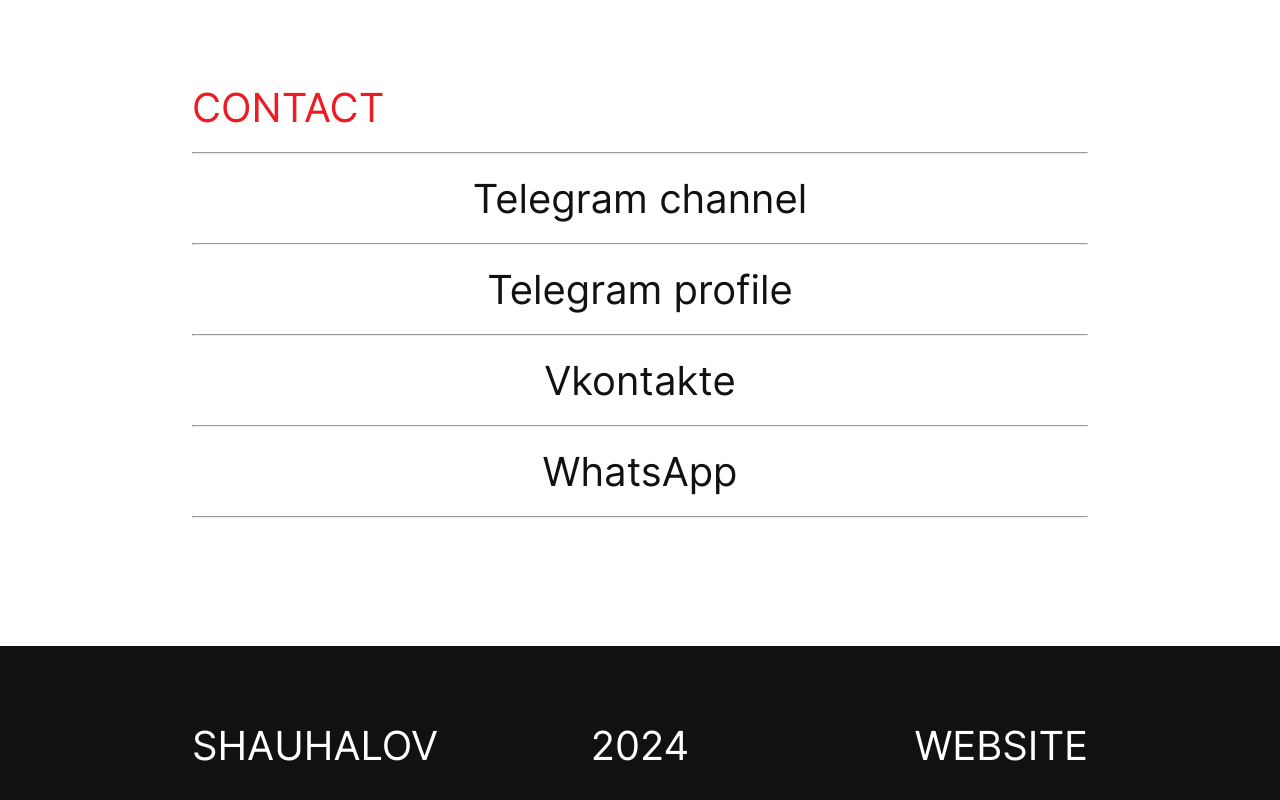
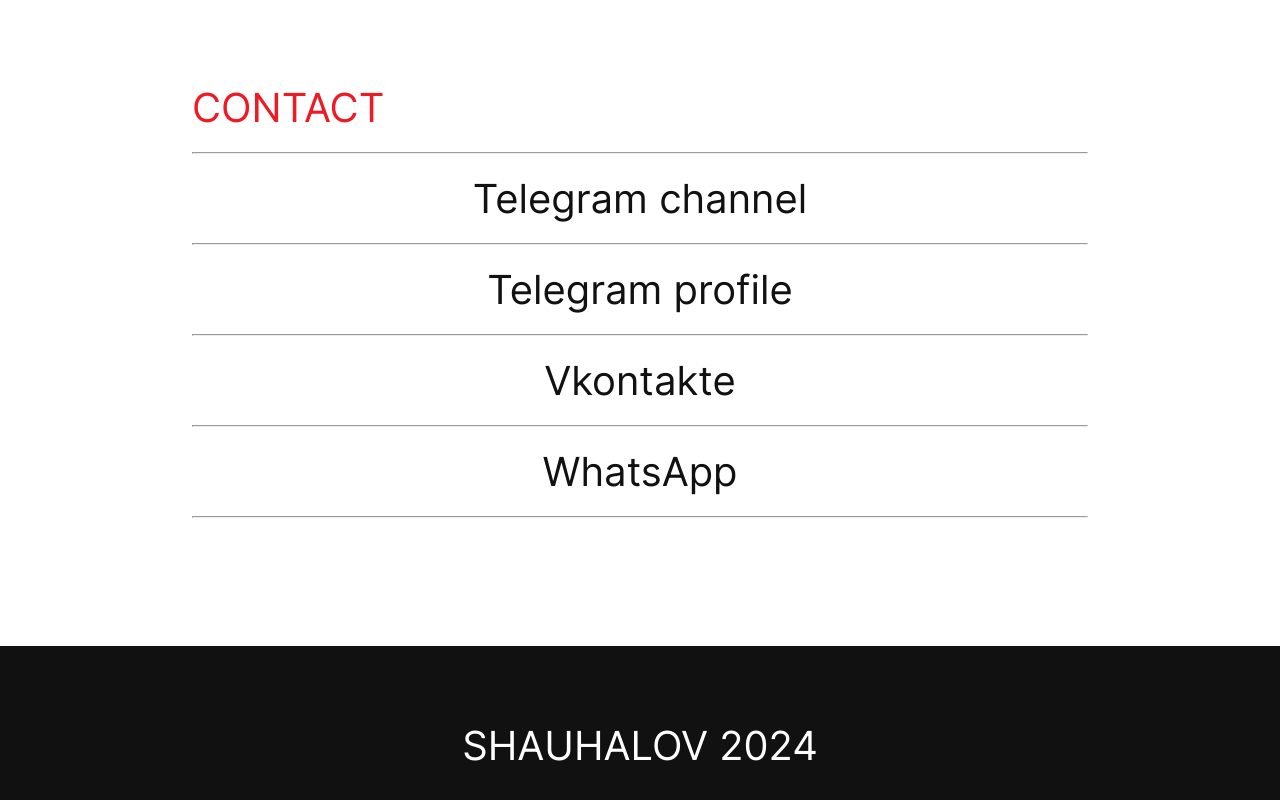
Before and after one commit to Shauhalov/site1, a plain HTML site: page index.html in a window 1280 px wide. Shown: the part 3905-4705 px from the top of the page. Drawn offline with Linux system fonts and the light colour scheme; a web font is replaced by a local one.

Commit message:
изменён footer

```diff
--- a/index.html
+++ b/index.html
@@ -101,9 +101,9 @@
    </div>
 
    <footer>
-      <h3 class="footer_text">SHAUHALOV</h3>
-      <h3 class="footer_text_center">2024</h3>
-      <h3 class="footer_text">WEBSITE</h3>
+      <h3 class="footer_text"></h3>
+      <h3 class="footer_text_center">SHAUHALOV 2024</h3>
+
   </footer>
 
 </body>
--- a/style.css
+++ b/style.css
@@ -173,10 +173,6 @@ footer {
    position: relative; /* Устанавливаем позиционирование относительно футера */
 }
 
-.footer_text {
-   color: #fff;
-   margin: 0 15% 0 15%; /* Убираем отступы для заголовков */
-}
 
 .footer_text_center {
    position: absolute; /* Абсолютное позиционирование для центра */
```
